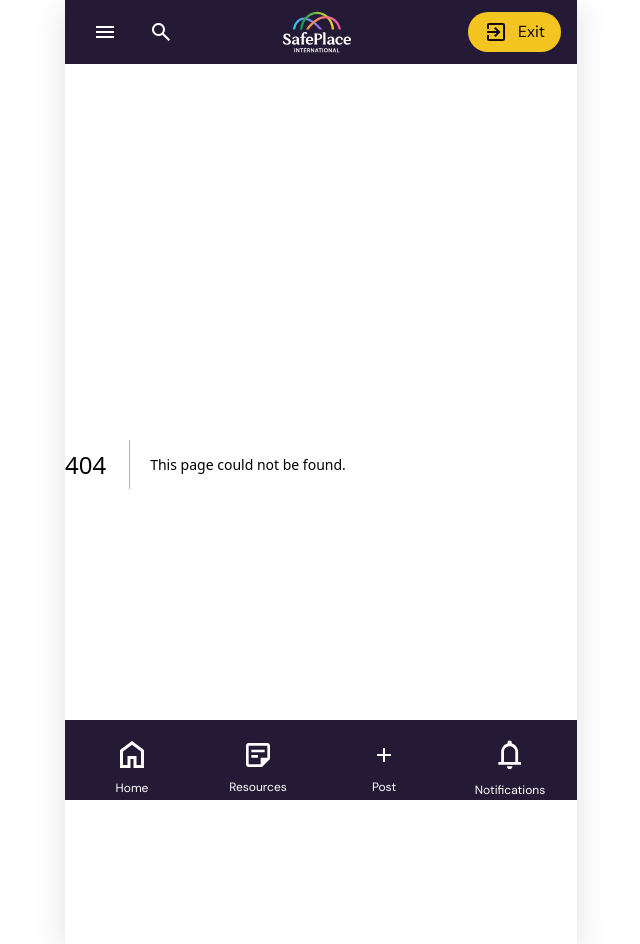
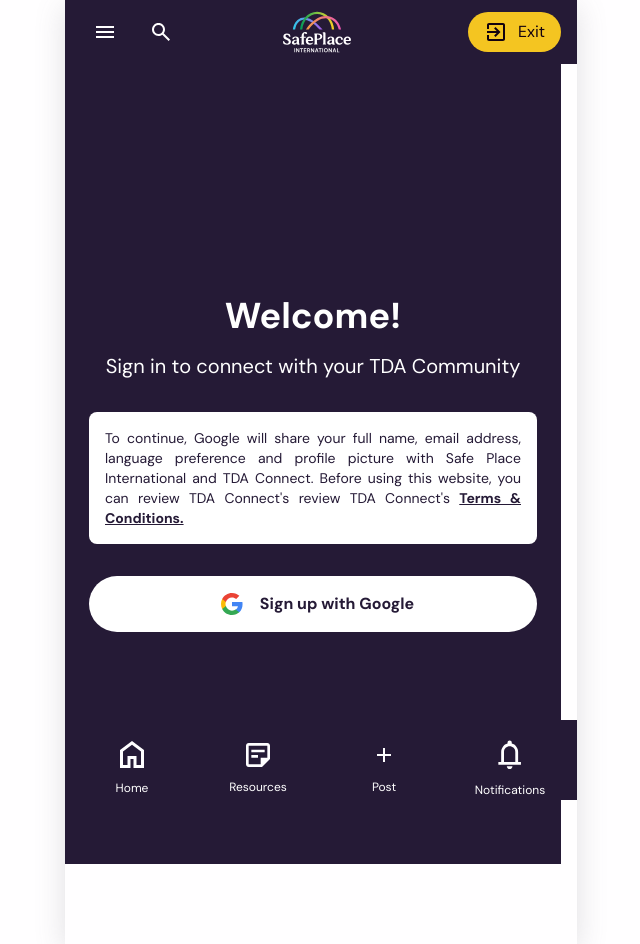
Before and after one commit to SafePlaceInternational/TDA-Connect, a Next.js app: page /sign-in in a window 1280 px wide. Before the commit this address had no page. Shown: the whole page, without its empty margins (319-959 px from the left). Built offline with nearby package versions, Linux system fonts and the light colour scheme.

Commit message:
sign in page

```diff
--- /dev/null
+++ b/src/app/sign-in/page.tsx
@@ -0,0 +1,44 @@
+"use client";
+
+import Image from "next/image";
+import Link from "next/link";
+
+export default function SignIn() {
+  return (
+    <div className="flex flex-col min-h-screen bg-primary-500 text-white p-6">
+      <div className="flex flex-col items-center justify-center flex-grow text-center">
+        <h1 className="text-4xl font-bold mb-4">Welcome!</h1>
+        <p className="text-xl mb-8">
+          Sign in to connect with your TDA Community
+        </p>
+
+        <div className="w-full max-w-md space-y-8">
+          <div className="bg-white rounded-lg p-4 text-primary-500 text-sm text-justify">
+            <p>
+              To continue, Google will share your full name, email address,
+              language preference and profile picture with Safe Place
+              International and TDA Connect. Before using this website, you can
+              review TDA Connect's review TDA Connect's <Link href="/terms" className="underline font-bold">Terms & Conditions.</Link>
+            </p>
+          </div>
+
+          <button
+            className="flex w-full bg-primary justify-center items-center text-primary-500 bg-white gap-2 py-2 rounded-full font-bold"
+            onClick={() => {/* Add Google Sign In Logic */}}
+          >
+            <div className="p-2 ">
+                <Image
+                src="/sign-in/Google-logo.svg"
+                alt="Profile-pic"
+                width={24}
+                height={24}
+                className="rounded-full"
+                />
+            </div>
+            Sign up with Google
+          </button>
+        </div>
+      </div>
+    </div>
+  );
+}
```
Also changed, not shown: public/sign-in/Google-logo.svg (added).
